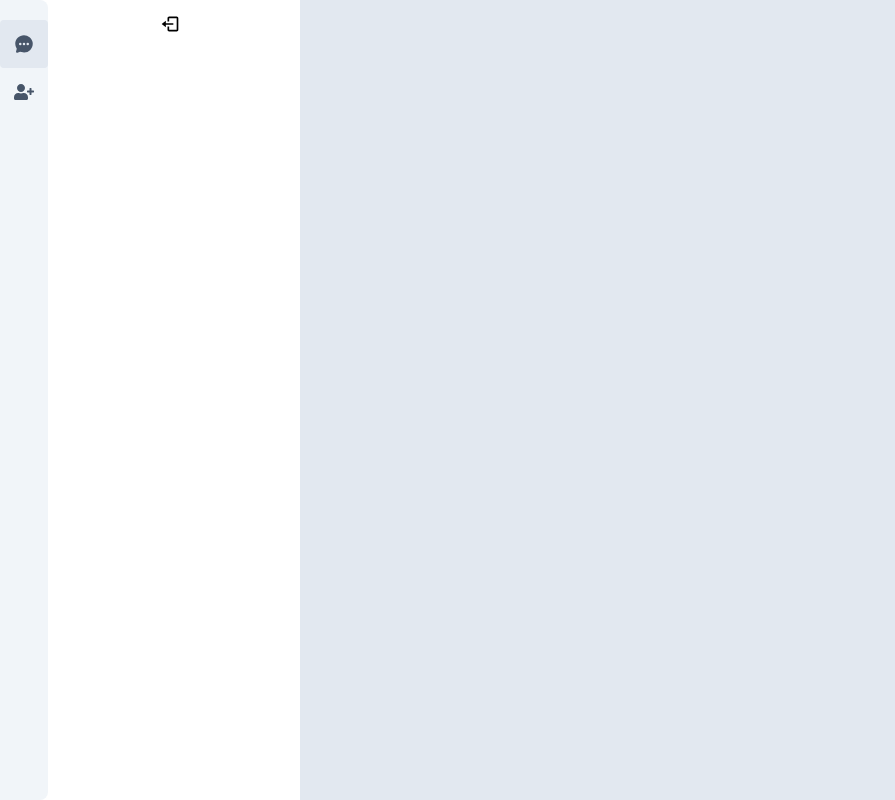
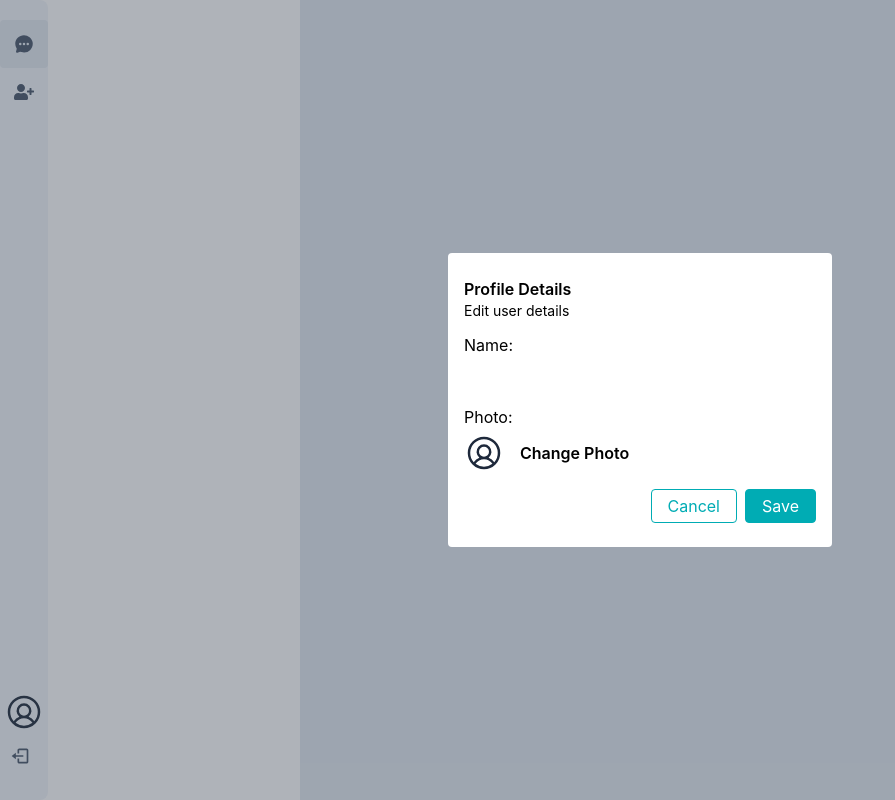
Before and after one commit to Noamit/CHAT-APP, a React (Create React App) app in the folder client/: page / in a window 1280 px wide. Shown: the whole page, without its empty margins (0-895 px from the left). Built offline with nearby package versions, Linux system fonts and the light colour scheme; no server answers.

Commit message:
EditUserDetails component on sidebar

```diff
--- /dev/null
+++ b/client/src/components/EditUserDetails.js
@@ -0,0 +1,150 @@
+import React, { useEffect, useRef, useState } from "react";
+import Avatar from "./Avatar";
+import { useDispatch } from "react-redux";
+import uploadFile from "../helpers/uploadFile";
+import axios from "axios";
+import taost from "react-hot-toast";
+import { setUser } from "../redux/userSlice";
+
+const EditUserDetails = ({ onClose, user }) => {
+  const [data, setData] = useState({
+    name: user?.name,
+    profile_pic: user?.profile_pic,
+  });
+  const uploadPhotoRef = useRef();
+
+  const dispatch = useDispatch();
+  useEffect(() => {
+    setData((preve) => {
+      return {
+        ...preve,
+        name: user?.name,
+        profile_pic: user?.profile_pic,
+      };
+    });
+  }, [user]);
+
+  const handleOnChange = (e) => {
+    const { name, value } = e.target;
+
+    setData((preve) => {
+      return {
+        ...preve,
+        [name]: value,
+      };
+    });
+  };
+
+  const handleUploadPhoto = async (e) => {
+    const file = e.target.files[0];
+
+    const uploadPhoto = await uploadFile(file);
+
+    setData((preve) => {
+      return {
+        ...preve,
+        profile_pic: uploadPhoto?.url,
+      };
+    });
+  };
+
+  const handleOpenUploadPhoto = (e) => {
+    e.preventDefault();
+    e.stopPropagation();
+
+    uploadPhotoRef.current.click();
+  };
+
+  const handleSubmit = async (e) => {
+    e.preventDefault();
+    e.stopPropagation();
+    try {
+      const URL = `${process.env.REACT_APP_BACKEND_URL}/api/update-user`;
+
+      const response = await axios({
+        method: "post",
+        url: URL,
+        data: data,
+        withCredentials: true,
+      });
+
+      console.log("response", response);
+      taost.success(response?.data?.message);
+
+      if (response.data.success) {
+        dispatch(setUser(response.data.data));
+        onClose();
+      }
+    } catch (error) {
+      console.log(error);
+      taost.error();
+    }
+  };
+
+  return (
+    <div className="fixed top-0 bottom-0 left-0 right-0 bg-gray-700 bg-opacity-40 flex justify-center items-center z-10">
+      <div className="bg-white p-4 py-6 m-1 rounded w-full max-w-sm">
+        <h2 className="font-semibold">Profile Details</h2>
+        <p className="text-sm ">Edit user details</p>
+        <form className="grid gap-3 mt-3" onSubmit={handleSubmit}>
+          <div className="flex flex-col gap-1">
+            <label htmlFor="name">Name:</label>
+            <input
+              type="text"
+              name="name"
+              id="name"
+              value={data.name}
+              onChange={handleOnChange}
+              className="w-full py-1 px-2 focus:outline-primary border-0.5"
+            />
+          </div>
+
+          <div>
+            <div>Photo:</div>
+            <div className="my-1 flex items-center gap-4">
+              <Avatar
+                width={40}
+                height={40}
+                imageUrl={data?.profile_pic}
+                name={data?.name}
+              />
+              <label htmlFor="profile_pic">
+                <button
+                  className="font-semibold"
+                  onClick={handleOpenUploadPhoto}
+                >
+                  Change Photo
+                </button>
+                <input
+                  type="file"
+                  id="profile_pic"
+                  className="hidden"
+                  onChange={handleUploadPhoto}
+                  ref={uploadPhotoRef} //because using a button additionally to the input
+                />
+              </label>
+            </div>
+          </div>
+
+          {/* <Divider /> */}
+          <div className="flex gap-2 w-fit ml-auto ">
+            <button
+              onClick={onClose}
+              className="border-primary border text-primary px-4 py-1 rounded hover:bg-primary hover:text-white"
+            >
+              Cancel
+            </button>
+            <button
+              onClick={handleSubmit}
+              className="border-primary bg-primary text-white border px-4 py-1 rounded hover:bg-secondary"
+            >
+              Save
+            </button>
+          </div>
+        </form>
+      </div>
+    </div>
+  );
+};
+
+export default React.memo(EditUserDetails);
--- a/client/src/components/Sidebar.js
+++ b/client/src/components/Sidebar.js
@@ -5,9 +5,12 @@ import { FaUserPlus } from "react-icons/fa";
 import { BiLogOut } from "react-icons/bi";
 import { useSelector } from "react-redux";
 import Avatar from "./Avatar";
+import EditUserDetails from "./EditUserDetails";
 
 const Sidebar = () => {
   const user = useSelector((state) => state?.user);
+  const [editUserOpen, setEditUserOpen] = useState(true);
+
   return (
     <div className="w-full h-full grid grid-cols-[48px,1fr] bg-white">
       <div className="bg-slate-100 w-12 h-full rounded-tr-lg rounded-br-lg py-5 text-slate-600 flex flex-col justify-between">
@@ -29,9 +32,21 @@ const Sidebar = () => {
             <FaUserPlus size={20} />
           </div>
         </div>
-      </div>
 
         <div className="flex flex-col items-center">
+          <button
+            className="mx-auto"
+            title={user?.name}
+            onClick={() => setEditUserOpen(true)}
+          >
+            <Avatar
+              width={40}
+              height={40}
+              name={user?.name}
+              imageUrl={user?.profile_pic}
+              userId={user?._id}
+            />
+          </button>
           <button
             title="logout"
             className="w-12 h-12 flex justify-center items-center cursor-pointer hover:bg-slate-200 rounded"
@@ -42,6 +57,11 @@ const Sidebar = () => {
           </button>
         </div>
       </div>
+      {/*edit user details*/}
+      {editUserOpen && (
+        <EditUserDetails onClose={() => setEditUserOpen(false)} user={user} />
+      )}
+    </div>
   );
 };
 
```
Lines whose indentation alone changed are shown as unchanged.
